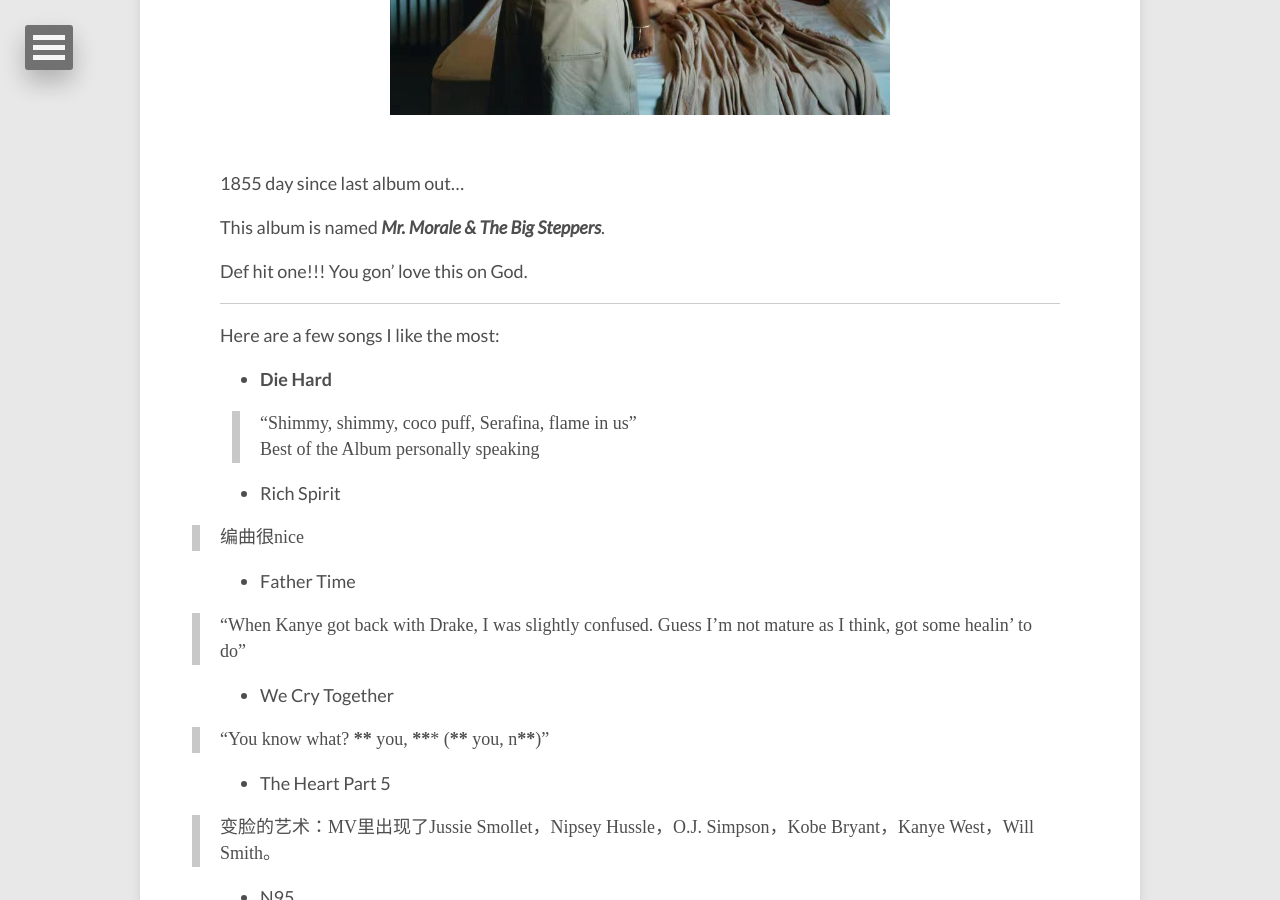
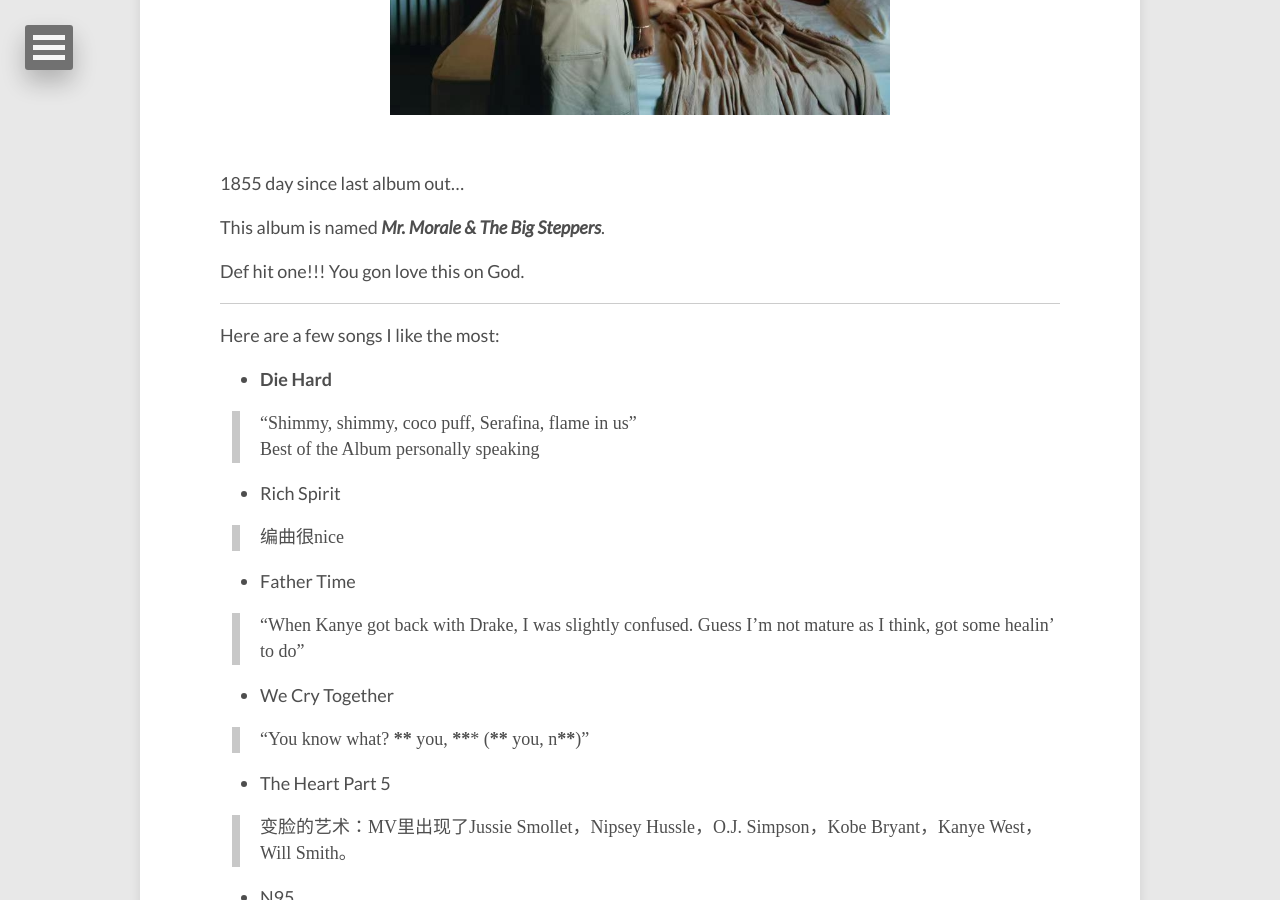
Before and after one commit to lucameng/lucameng.github.io, a Jekyll site: the page built from _posts/2022-05-20-kendrick-lamar.md, in a window 1280 px wide and 900 px high, scrolled down 1227 px. Built offline with Jekyll 4.4.1, drawn with Linux system fonts in a browser that asks for light colours.

```diff
--- a/_posts/2022-05-20-kendrick-lamar.md
+++ b/_posts/2022-05-20-kendrick-lamar.md
@@ -27,7 +27,7 @@ ___
 
 This album is named ***Mr. Morale & The Big Steppers***.
 
-Def hit one!!! You gon' love this on God.
+Def hit one!!! You gon love this on God.
 
 ___
 
@@ -40,26 +40,26 @@ Here are a few songs I like the most:
 
 - Rich Spirit
 
-> 编曲很nice
+  > 编曲很nice
 
 - Father Time
 
-> "When Kanye got back with Drake, I was slightly confused. Guess I'm not mature as I think, got some healin' to do"
+  > "When Kanye got back with Drake, I was slightly confused. Guess I'm not mature as I think, got some healin' to do"
 
 - We Cry Together
 
-> "You know what? ****** you, ******* (****** you, n******)"
+  > "You know what? ****** you, ******* (****** you, n******)"
 
 - The Heart Part 5
 
-> 变脸的艺术：MV里出现了Jussie Smollet，Nipsey Hussle，O.J. Simpson，Kobe Bryant，Kanye West，Will Smith。
+  > 变脸的艺术：MV里出现了Jussie Smollet，Nipsey Hussle，O.J. Simpson，Kobe Bryant，Kanye West，Will Smith。
 
 - N95
 
-> 喇嘛心系疫情形势，提醒大家戴好N95口罩。
+  > 喇嘛心系疫情形势，提醒大家戴好N95口罩。
 
 - Count Me Out
 
-> 这首歌直接放kanye的专辑里不会有违和感。
+  > 这首歌直接放kanye的专辑里不会有违和感。
 
 To be continued...
```
